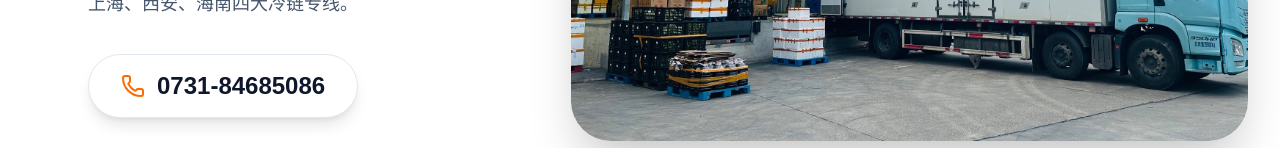
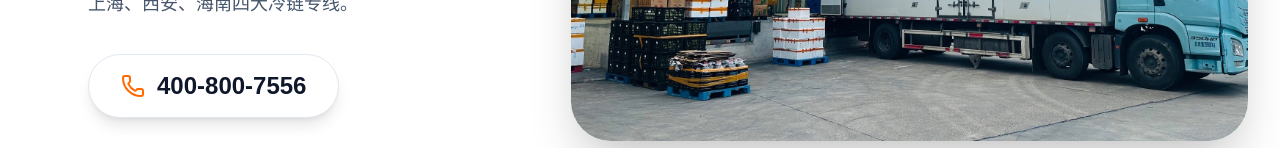
Before and after one commit to DelaiLogistics/delai-logistics, a Next.js app: page / in a window 1280 px wide. Shown: the part 499-647 px from the top of the page. Built offline with nearby package versions, Linux system fonts and the light colour scheme.

Commit message:
首页改为400服务热线

```diff
--- a/components/hero/heroData.ts
+++ b/components/hero/heroData.ts
@@ -7,7 +7,7 @@ export const heroData = {
   description:
     '成立于2013年，总部位于湖南长沙。专注冷链运输、国内空运、汽运配送及仓储服务，重点打造北京、上海、西安、海南四大冷链专线。',
 
-  phone: '0731-84685086',
+  phone: '400-800-7556',
 
   buttons: [
     {
```
